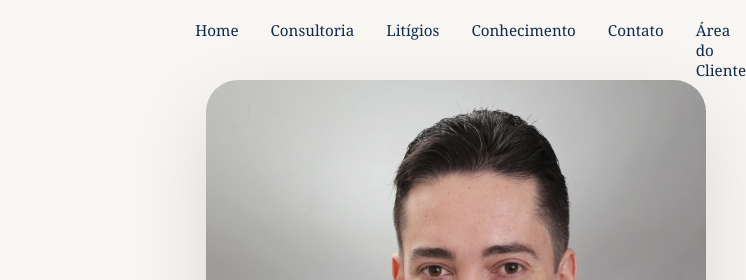
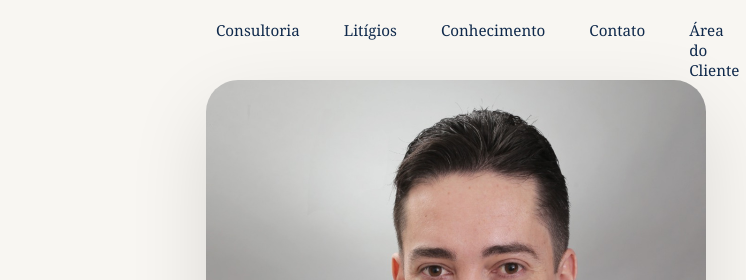
Before and after one commit to lhmoraesdvp/Site-Advocacia, a plain HTML site: page index.html in a window 1280 px wide. Shown: the top 280 px of the page, 534-1280 px from the left. Drawn offline with Linux system fonts and the light colour scheme.

Commit message:
fix navbar

```diff
--- a/css/style.css
+++ b/css/style.css
@@ -75,29 +75,24 @@ overflow-x:hidden;
     text-decoration: none;
     transition: color 0.3s ease;
 }
+.nav-links{
+    display:flex;
+    gap:2rem;
+}
 
 .nav-links a{
     text-decoration:none;
     color:var(--navy);
     font-size:.95rem;
-}
-.nav-links a:hover {
-    color: var(--primary);
-}
-.nav-links a::after {
-    content: "";
-    position: absolute;
-    left: 0;
-    bottom: -6px;
-    width: 0;
-    height: 2px;
-    background: var(--primary);
-    transition: width 0.3s ease;
-}
-.nav-links a:hover::after {
-    width: 100%;
+    padding: 6px 6px;
+    border-radius:8px;
+    transition:all .3s ease;
 }
 
+.nav-links a:hover{
+    background:#015663;
+    color:white;
+}
 
 .nav-cta{
     text-decoration:none;
--- a/index.html
+++ b/index.html
@@ -28,7 +28,7 @@ content="Assessoria jurídica trabalhista empresarial para empresas que desejam
             <img src="images/logo.png"
         </a>
 <nav class="nav-links">
-    <a href="#home">Home</a>
+    <!-- <a href="#home">Home</a> -->
     <a href="#consultoria">Consultoria</a>
     <a href="#litigios">Litígios</a>
     <a href="#conhecimento">Conhecimento</a>
```
Also changed, not shown: images/foto.jpg (added).
